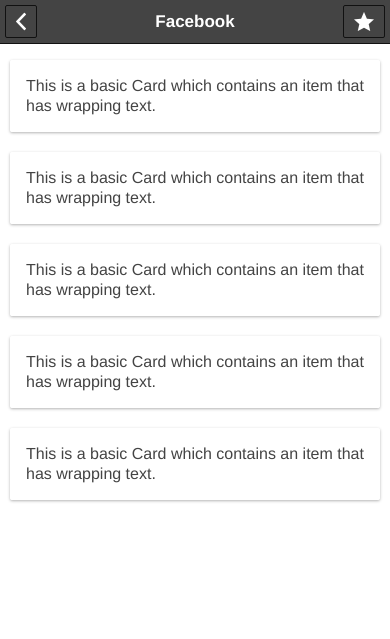
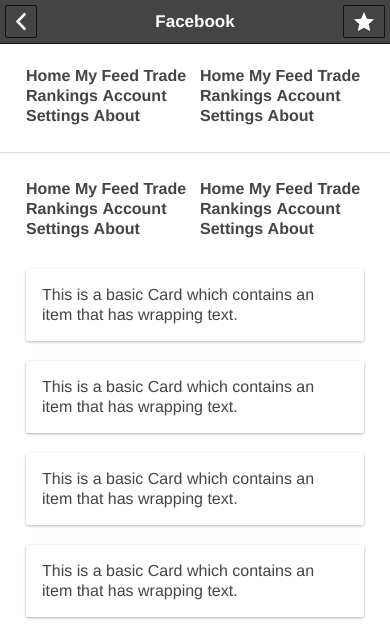
Before and after one commit to Memoriesoflight/IOS, a website: page www/profile.html in a window 390 px wide. Shown: the top 639 px of the page. Drawn offline with Linux system fonts and the light colour scheme; some packages are replaced by stand-ins of ours; files that its build step writes are made by us from their sources; files whose address does not match are found by name.

Commit message:
profile detail

```diff
--- a/www/css/style.css
+++ b/www/css/style.css
@@ -62,5 +62,5 @@
 }
 
 .pink {
-  background-color: pink;
-}
+  font-color:pink;
+  }
--- a/www/js/app.js
+++ b/www/js/app.js
@@ -18,21 +18,7 @@
   });
 })
 
-.controller('PlaylistsCtrl', function($scope, $ionicPopup, $timeout) {
-  $scope.data = {}
 
-  // Triggered on a button click, or some other target
-  $scope.showPopup = function() {
-    var alertPopup = $ionicPopup.alert({
-        title: 'Company Name',
-        template: 'Graph'
-
-    });
-    alertPopup.then(function(res) {
-      console.log('Company Details');
-    });
-  };
-});
 
 
 angular.module('ionicApp', ['ionic'])
--- a/www/portfolio.html
+++ b/www/portfolio.html
@@ -24,6 +24,7 @@
     <!-- your app's js -->
     <script src="js/app.js"></script>
     <script src="js/drawer.js"></script>
+    <script src="js/popup.js"></script>
 
 
   </head>
--- a/www/profile.html
+++ b/www/profile.html
@@ -33,9 +33,56 @@
                   <ion-content>
                   <br>
                   <br>
-                  <div class="card">
                   <div class="item item-text-wrap">
-    This is a basic Card which contains an item that has wrapping text.
+                    <div class="row">
+                      <div class="col">
+                         <ion-list >
+                          </label>
+                         <ion-item ><b>Home</b></ion-item>
+                          <ion-item ><b>My Feed</b></ion-item>
+                          <ion-item ><b>Trade</b></ion-item>
+                          <ion-item ><b>Rankings</b></ion-item>
+                          <ion-item ><b>Account Settings</b></ion-item>
+                          <ion-item ><b>About</b></ion-item>
+                        </ion-list>
+                      </div>
+                      <div class="col">
+                         <ion-list >
+                          </label>
+                         <ion-item ><b>Home</b></ion-item>
+                          <ion-item ><b>My Feed</b></ion-item>
+                          <ion-item ><b>Trade</b></ion-item>
+                          <ion-item ><b>Rankings</b></ion-item>
+                          <ion-item ><b>Account Settings</b></ion-item>
+                          <ion-item ><b>About</b></ion-item>
+                        </ion-list>
+                      </div>
+                    </div>
+                    </div>
+
+                <div class="item item-text-wrap">
+                  <div class="row">
+                    <div class="col">
+                         <ion-list >
+                          </label>
+                         <ion-item ><b>Home</b></ion-item>
+                          <ion-item ><b>My Feed</b></ion-item>
+                          <ion-item ><b>Trade</b></ion-item>
+                          <ion-item ><b>Rankings</b></ion-item>
+                          <ion-item ><b>Account Settings</b></ion-item>
+                          <ion-item ><b>About</b></ion-item>
+                        </ion-list>
+                      </div>
+                      <div class="col">
+                         <ion-list >
+                          </label>
+                         <ion-item ><b>Home</b></ion-item>
+                          <ion-item ><b>My Feed</b></ion-item>
+                          <ion-item ><b>Trade</b></ion-item>
+                          <ion-item ><b>Rankings</b></ion-item>
+                          <ion-item ><b>Account Settings</b></ion-item>
+                          <ion-item ><b>About</b></ion-item>
+                        </ion-list>
                       </div>
                     </div>
                 <div class="card">
```
Also changed, not shown: www/detail.html (+48 -2 lines), www/js/popup.js (added, +17 -0 lines). Lines whose indentation alone changed are shown as unchanged.
